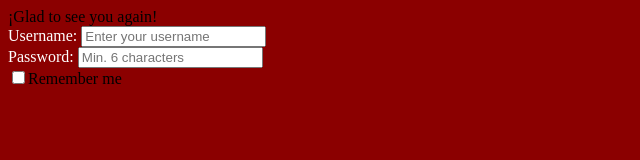
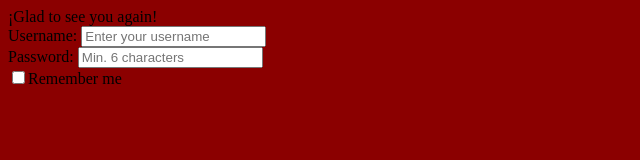
Before and after one commit to DarkSentinel24/DarkSentinel24.github.io, a plain HTML site: page Index.html in a window 1280 px wide. Shown: the whole page, without its empty margins (0-640 px from the left). Drawn offline with Linux system fonts and the light colour scheme.

Commit message:
Update Index.css

```diff
--- a/Index.css
+++ b/Index.css
@@ -1,4 +1,4 @@
-label, p {
+p {
   color: white;
 }
 html {
```
